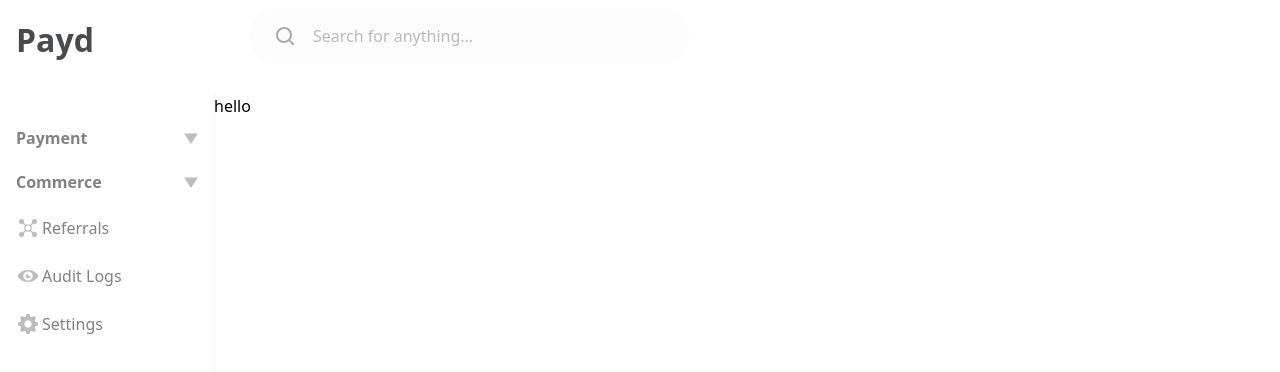
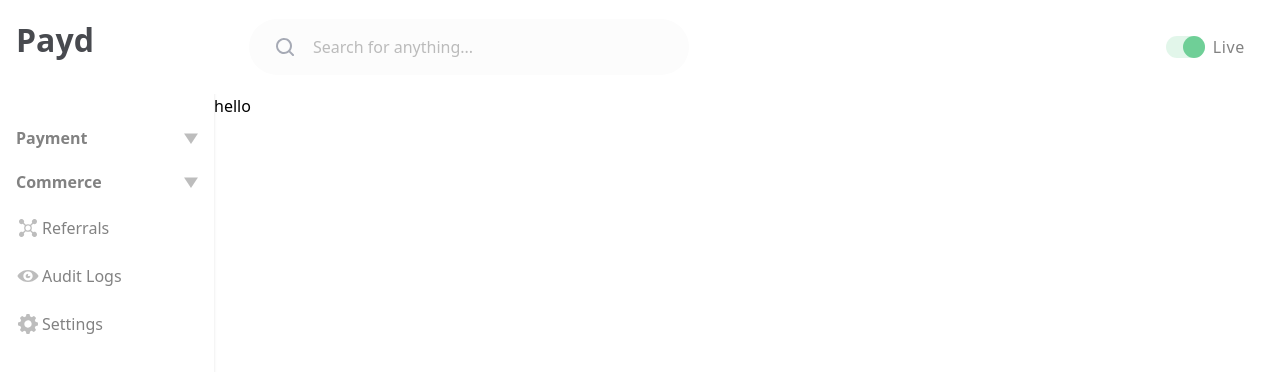
Before and after one commit to Amir-LOUATII/admin-dashboard-figma-to-next.js, a Next.js app: page / in a window 1280 px wide. Shown: the top 372 px of the page. Built offline with nearby package versions, Linux system fonts and the light colour scheme.

Commit message:
Add ToggleSwitch component and integrate it into Navbar

```diff
--- a/components/layout/header/navbar.tsx
+++ b/components/layout/header/navbar.tsx
@@ -1,9 +1,11 @@
+import ToggleSwitch from "@/components/shared/switcher";
 import SearchInput from "./search-input";
 
 export default function Navbar() {
   return (
-    <header className="w-full py-2 h-[94px] bg-white ps-[35px]">
+    <header className="w-full py-2 h-[94px] bg-white px-[35px] flex justify-between items-center">
       <SearchInput />
+      <ToggleSwitch />
     </header>
   );
 }
--- /dev/null
+++ b/components/shared/switcher.tsx
@@ -0,0 +1,32 @@
+"use client";
+const ToggleSwitch = ({
+  label = "Live",
+  enabled = true,
+  onToggle,
+}: {
+  label?: string;
+  enabled?: boolean;
+  onToggle?: (enabled: boolean) => void;
+}) => {
+  return (
+    <div className="flex items-center space-x-2">
+      <button
+        onClick={() => onToggle?.(!enabled)}
+        className={`relative w-[39px] h-[22px] transition-colors duration-300 focus:outline-none rounded-full ${
+          enabled ? "bg-[#6FCF97]/20" : "bg-gray-300"
+        }`}
+      >
+        <span
+          className={`absolute top-0  h-[22px] w-[22px] rounded-full bg-[#6FCF97] transition-transform duration-300 transform ${
+            enabled ? "left-full -translate-x-full" : "left-0"
+          }`}
+        />
+      </button>
+      <span className="text-[#828282] leading-[1.43] tracking-[0.04em]">
+        {label}
+      </span>
+    </div>
+  );
+};
+
+export default ToggleSwitch;
```
